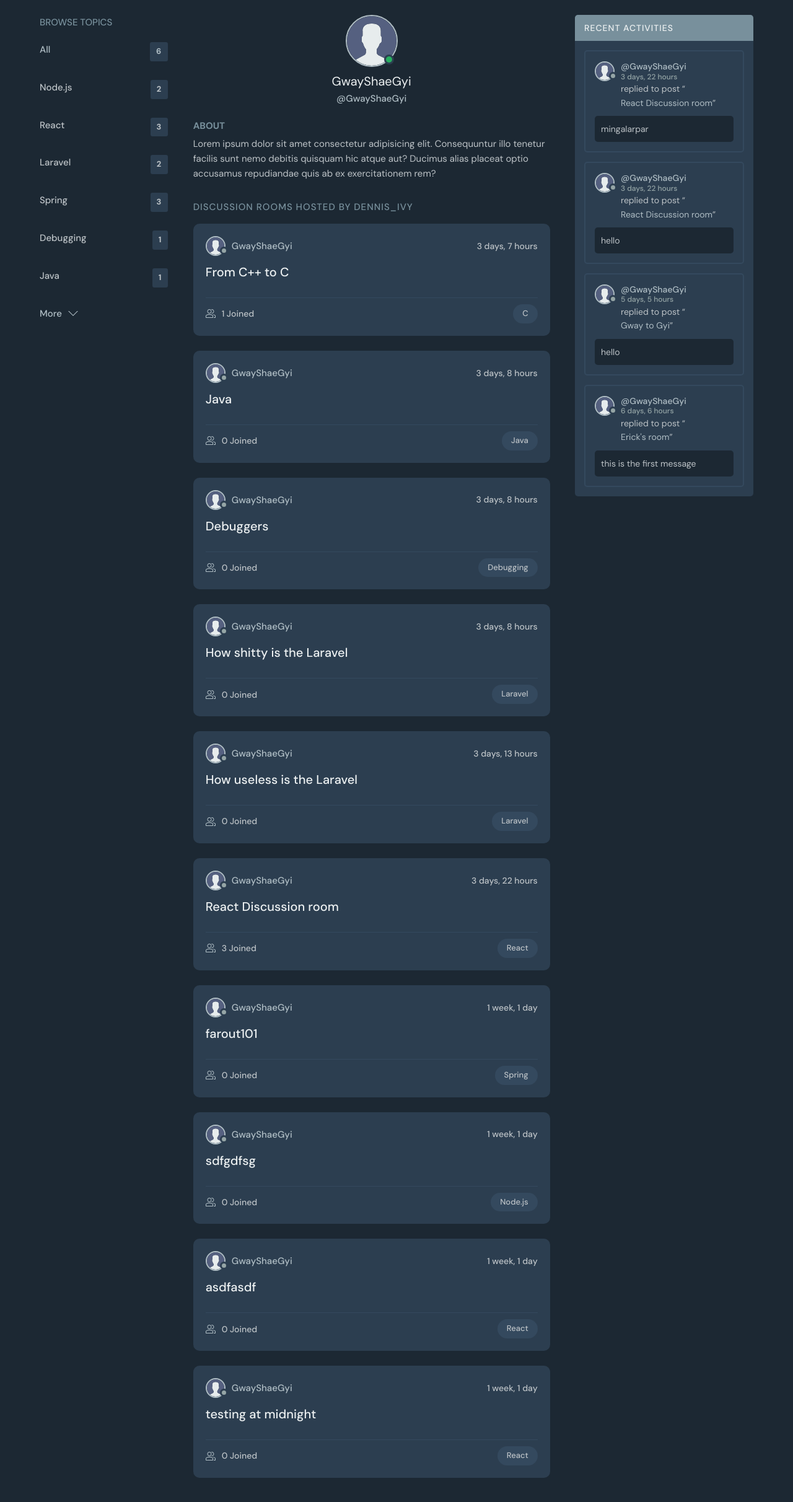
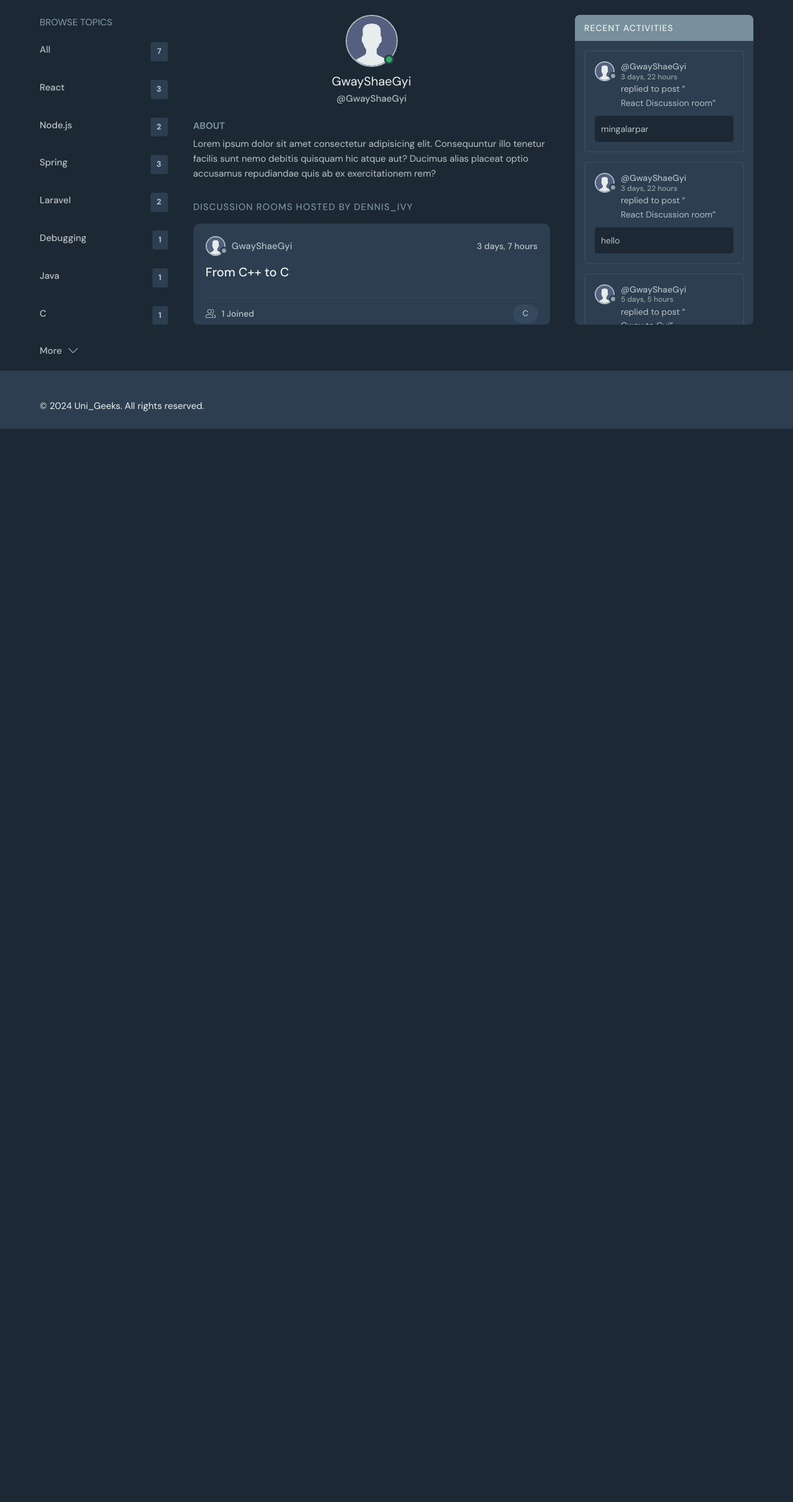
Before and after one commit to farout101/Uni_Geeks_xD, a Django app: page /profile/1 in a window 1280 px wide. Shown: the part 76-2500 px from the top of the page at 62% size. Run offline with Django 5.2, Linux system fonts and the light colour scheme; data comes from the database, SQL or seed files in the repository; both versions use the stored data as it was after the commit.

Commit message:
refactor: enhance layout and styling of templates, add scrollable containers, and fix user profile view

```diff
--- a/project/templates/project/profile.html
+++ b/project/templates/project/profile.html
@@ -2,6 +2,20 @@
 
 {% block content %}
 {% load static %}
+
+<style>
+  .scrollable-container {
+    max-height: 500px; /* Set the desired height */
+    overflow-y: auto;
+    border-radius: 8px; /* Add rounded corners */
+  }
+
+  /* Hide scrollbar but keep scroll functionality */
+  .scrollable-container::-webkit-scrollbar {
+    width: 0;
+    background: transparent; /* Optional: just to hide the scrollbar */
+  }
+</style>
   <main class="profile-page layout layout--3">
     <div class="container">
       <!-- Topics Start -->
@@ -9,6 +23,7 @@
       <!-- Topics End -->
 
       <!-- Room List Start -->
+      <div class="scrollable-container" style="max-height: 500px; overflow-y: auto; border-radius: 8px;">
       <div class="roomList">
         <div class="profile">
           <div class="profile__avatar">
@@ -41,11 +56,32 @@
         </div>
         {% include "project/feed_component.html" %}
       </div>
+      </div>
       <!-- Room List End -->
 
       <!-- Activities Start -->
+      <div class="scrollable-container" style="max-height: 500px; overflow-y: auto; border-radius: 8px;">
       {% include "project/activity_component.html" %}
+      </div>
       <!-- Activities End -->
     </div>
   </main>
+
+  <footer style="background-color: var(--color-dark); color: var(--color-light); padding: 25px 0; margin: 20px 0 0 0;">
+    <div class="container">
+        <div class="footer-content" style="display: flex; justify-content: space-between; align-items: center;">
+            <div class="footer-left">
+                <p>&copy; 2024 Uni_Geeks. All rights reserved.</p>
+            </div>
+            <div class="footer-right">
+                <ul class="socials" style="list-style: none; display: flex; gap: 10px; padding: 0; margin: 0;">
+                    <li><a href="#" style="color: var(--color-light); text-decoration: none;"><i class="fa fa-facebook"></i></a></li>
+                    <li><a href="#" style="color: var(--color-light); text-decoration: none;"><i class="fa fa-twitter"></i></a></li>
+                    <li><a href="#" style="color: var(--color-light); text-decoration: none;"><i class="fa fa-instagram"></i></a></li>
+                    <li><a href="#" style="color: var(--color-light); text-decoration: none;"><i class="fa fa-linkedin"></i></a></li>
+                </ul>
+            </div>
+        </div>
+    </div>
+</footer>
 {% endblock content %}
--- a/project/templates/project/room_form.html
+++ b/project/templates/project/room_form.html
@@ -56,7 +56,7 @@
           </div> {% endcomment %}
 
           <div class="form__action">
-            <a class="btn btn--dark" href="index.html">Cancel</a>
+            <a class="btn btn--dark" href="{% url 'home' %}">Cancel</a>
             <button class="btn btn--main" type="submit">Submit</button>
           </div>
         </form>
--- a/project/urls.py
+++ b/project/urls.py
@@ -16,4 +16,6 @@ urlpatterns = [
     path("update-user/", views.updateUser, name="update-user"),
     path("topics/", views.topicPage, name="topics"),
     path("activity/", views.activityPage, name="activity"),
+
+    path('room/<str:username>/', views.roomByUsername, name='room-by-username'),
 ]
--- a/project/views.py
+++ b/project/views.py
@@ -87,13 +87,13 @@ def home(request):
     context = {'rooms': rooms, 'topics': topics, 'room_count': room_count, 'room_messages': room_messages}
     return render(request, 'project/home.html', context)
 
-def userProfile(reqeust, pk):
+def userProfile(request, pk):
     user = User.objects.get(id=pk)
     rooms = user.room_set.all()
     room_messages = user.message_set.all()
-    topics = Topic.objects.all()[0:6]
-    context = {'user':user, 'rooms':rooms, 'room_messages': room_messages, 'topics': topics}
-    return render(reqeust, 'project/profile.html', context)
+    topics = Topic.objects.filter(room__host=user).distinct()
+    context = {'user': user, 'rooms': rooms, 'room_messages': room_messages, 'topics': topics}
+    return render(request, 'project/profile.html', context)
 
 @login_required(login_url='login') # I stil need to figure it out in the new version
 def createRoom(request):
@@ -164,7 +164,7 @@ def updateUser(request):
 
 def topicPage(request):
     q = request.GET.get('q') if request.GET.get('q') else ''
-    topics = Topic.objects.filter(name__icontains=q)
+    topics = Topic.objects.filter(name__icontains=q).order_by('name')
     context = {'topics': topics}
     return render(request, 'project/topics.html', context)
 
@@ -172,3 +172,9 @@ def activityPage(request):
     room_messages = Message.objects.all()
     context = {'room_messages': room_messages}
     return render(request, 'project/activity.html', context)
+
+def roomByUsername(request, username):
+    user = User.objects.get(username=username)
+    rooms = Room.objects.filter(host=user)
+    context = {'rooms': rooms, 'user': user}
+    return render(request, 'project/room_by_username.html', context)
--- a/static/styles/style.css
+++ b/static/styles/style.css
@@ -12,7 +12,7 @@
   --color-bg: #1c2833;
   --color-success: #27ae60;
   --color-error: #e74c3c;
-  --color-hover: #90a4ae; /* Hover color */
+  --color-hover: rgb(220, 102, 6); /* Hover color */
   --color-background: #eceff1; /* Background color */
   --color-border: #cfd8dc; /* Border color */
 }
--- a/templates/navbar.html
+++ b/templates/navbar.html
@@ -21,7 +21,7 @@
         <!-- Logged In -->
         {% if request.user.is_authenticated %}
             <div class="header__user">
-            <a href="{% url 'update-user' %}">
+            <a href="{% url 'room_by_username' request.user.username %}">
                 <div class="avatar avatar--medium active">
                 <img src="{% static 'images/avatar.svg' %}" />
                 </div>
```
Also changed, not shown: project/templates/project/home.html (+17 -11 lines), project/templates/project/topics.html (+25 -0 lines), db.sqlite3.
